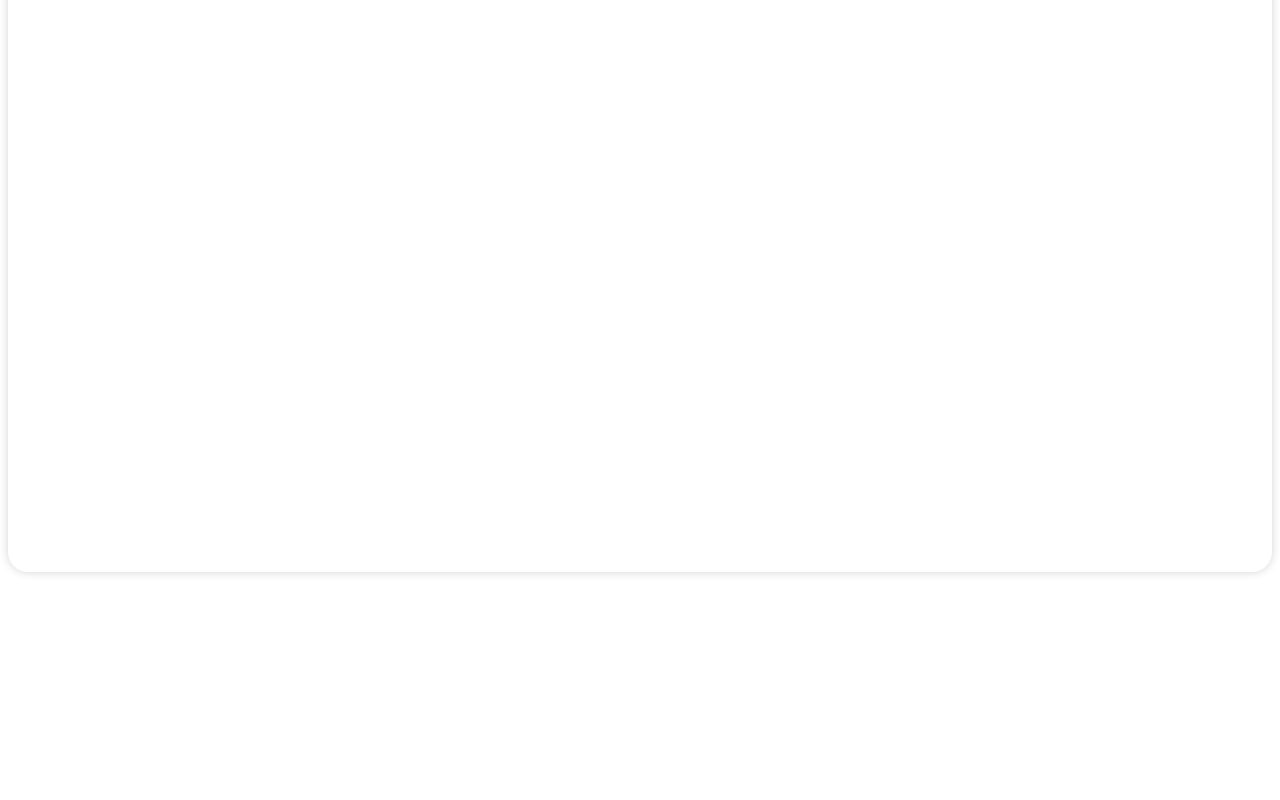
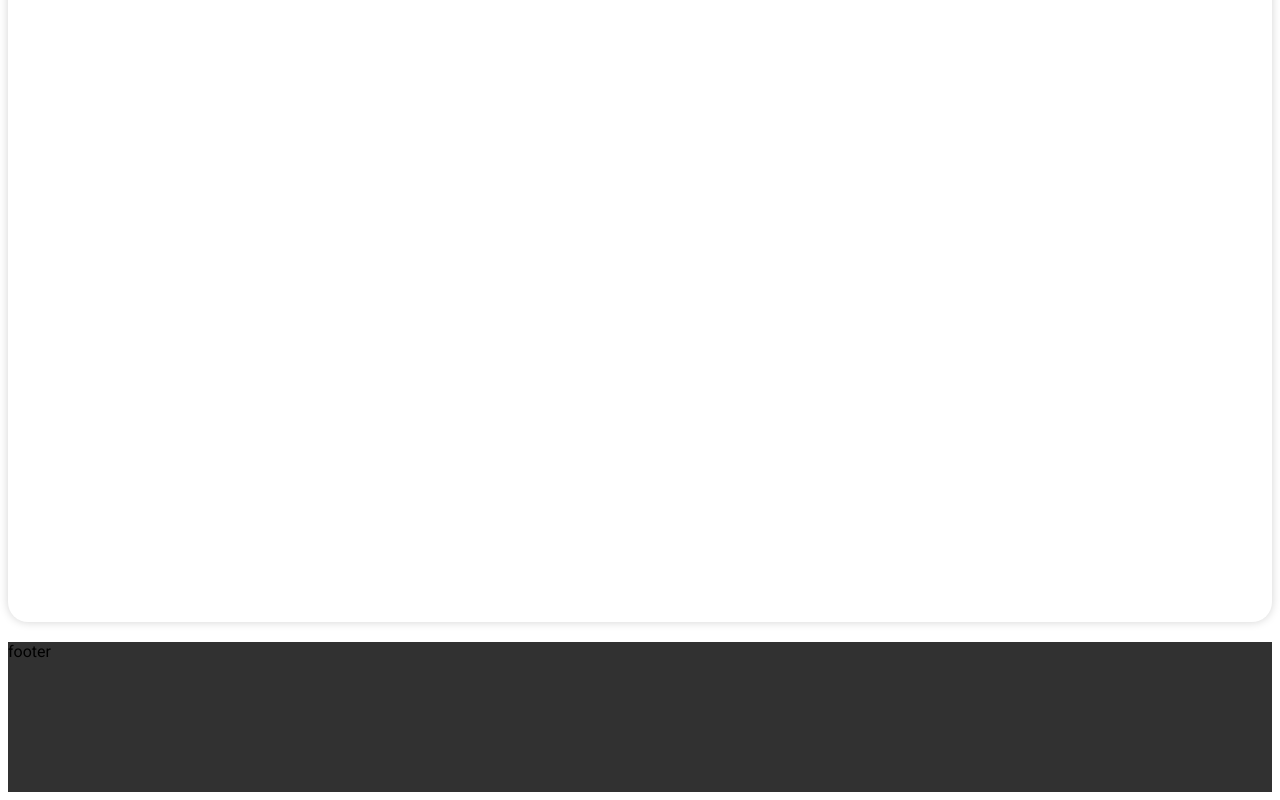
Before and after one commit to nicolaukurita/gerenciador-filmes-react, a React (Create React App) app: page / in a window 1280 px wide. Shown: the part 276-1076 px from the top of the page. Before the commit the page ends 926 px from the top, so only its background shows below. Built offline with nearby package versions, Linux system fonts and the light colour scheme.

Commit message:
Criação do footer

```diff
--- a/src/App.jsx
+++ b/src/App.jsx
@@ -1,3 +1,4 @@
+import { Footer } from "./components/footer";
 import { MainBody } from "./components/mainbody";
 import { Topbanner } from "./components/topbanner";
 import { Topbar } from "./components/topbar";
@@ -9,6 +10,7 @@ function App() {
       <Topbar />
       <Topbanner/>
       <MainBody/>
+      <Footer/>
     </>
   );
 }
--- /dev/null
+++ b/src/components/footer/index.jsx
@@ -0,0 +1,9 @@
+import "./style.css"
+
+export function Footer() {
+    return (
+        <div className="mainfooter">
+            <div className="footer"> footer</div>
+        </div>
+    );
+}
--- /dev/null
+++ b/src/components/footer/style.css
@@ -0,0 +1,14 @@
+div.footer {
+    background-color: #313131;
+    height: 150px;
+    margin-top: 50px;
+    position: relative;
+    top: -100px;
+
+}
+
+div.mainfooter {
+    background-color: #313131;
+    height: 50px;
+    margin-top: 50px;
+}
--- a/src/components/mainbody/style.css
+++ b/src/components/mainbody/style.css
@@ -1,6 +1,6 @@
 div.mainbody{
     background-color: #ffffff;
-    min-height: 600px;
+    min-height: 650px;
     box-shadow: 0px 0px 10px #d3d3d3;
     max-width: 1337px;
     position: relative;
```
